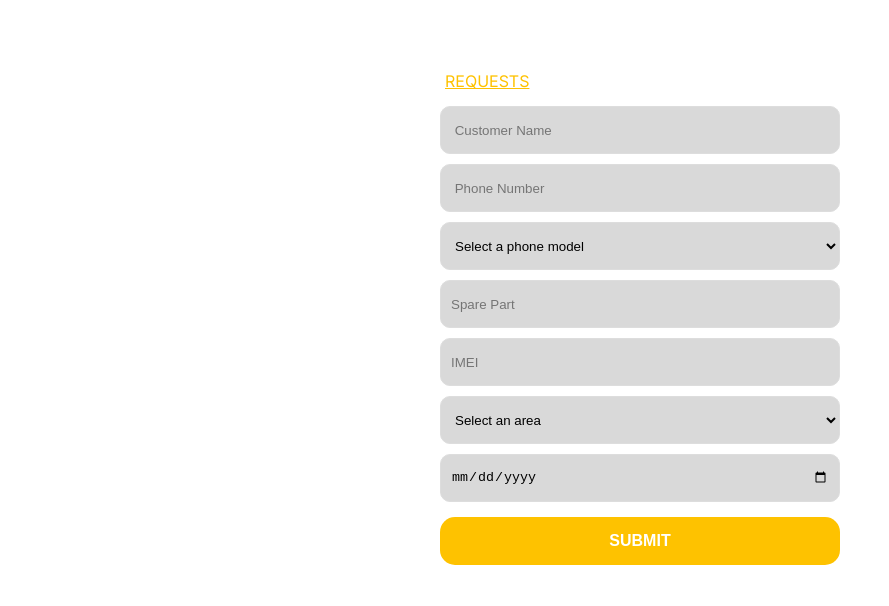
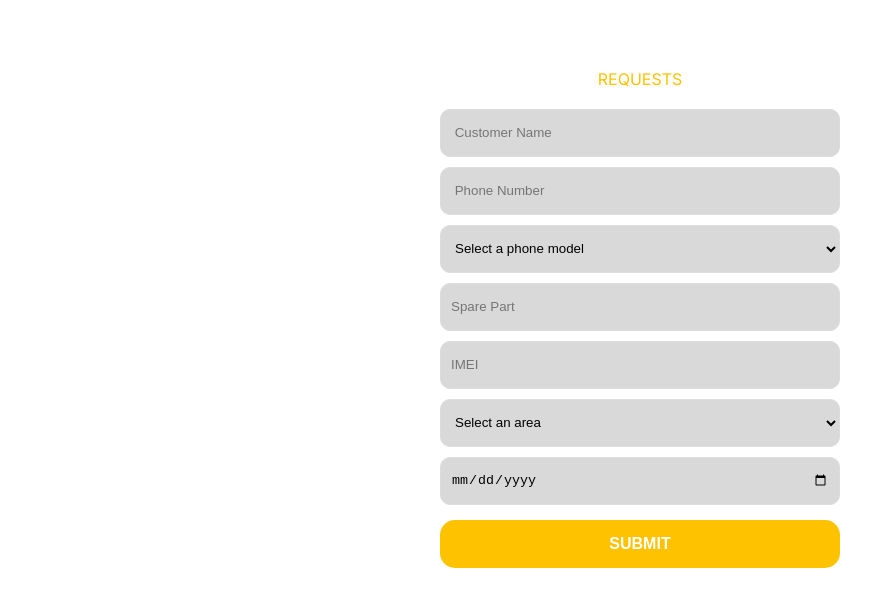
Before and after one commit to karimibrahim8/CC-realme, a website built with webpack: page index.html in a window 1280 px wide. Shown: the part 82-688 px from the top of the page, without its empty margins (0-889 px from the left). Built offline with nearby package versions, Linux system fonts and the light colour scheme; some packages are replaced by stand-ins of ours.

Commit message:
custom
tyrtyhrt

```diff
--- a/css/customer-list-script.css
+++ b/css/customer-list-script.css
@@ -134,7 +134,7 @@ td:last-child, th:last-child {
     min-height: 50px; /* Minimum height to make it easily resizable */
     min-width: 150px; /* Minimum width to make it easily resizable */
     border: 1px solid #ddd;
-    border-radius: 4px;
+    border-radius: 10px;
     padding: 5px;
 }
 
--- a/css/index.css
+++ b/css/index.css
@@ -166,3 +166,12 @@ td:last-child, th:last-child {
 .custom-alert button:hover {
     background-color: #b78f0c;
 }
+
+
+.requests
+{
+    color: #FEC200;
+    text-decoration: none;
+    text-align: center;
+    margin-bottom: 5px;
+}
--- a/index.html
+++ b/index.html
@@ -35,11 +35,8 @@
 
     <div class="container">
         <h1>SPARE PART REQUEST</h1>
-        <nav>
-            <div class="first">
-                <a href="customer-list.html" class="custom-link">REQUESTS</a>
-            </div>
-        </nav>
+        <a href="customer-list.html" target="_blank" class="requests">REQUESTS</a>
+
         <dev style="height: 10px;"></dev>
         <form id="sparePartsForm">
             <label for="customerName"></label>
```
